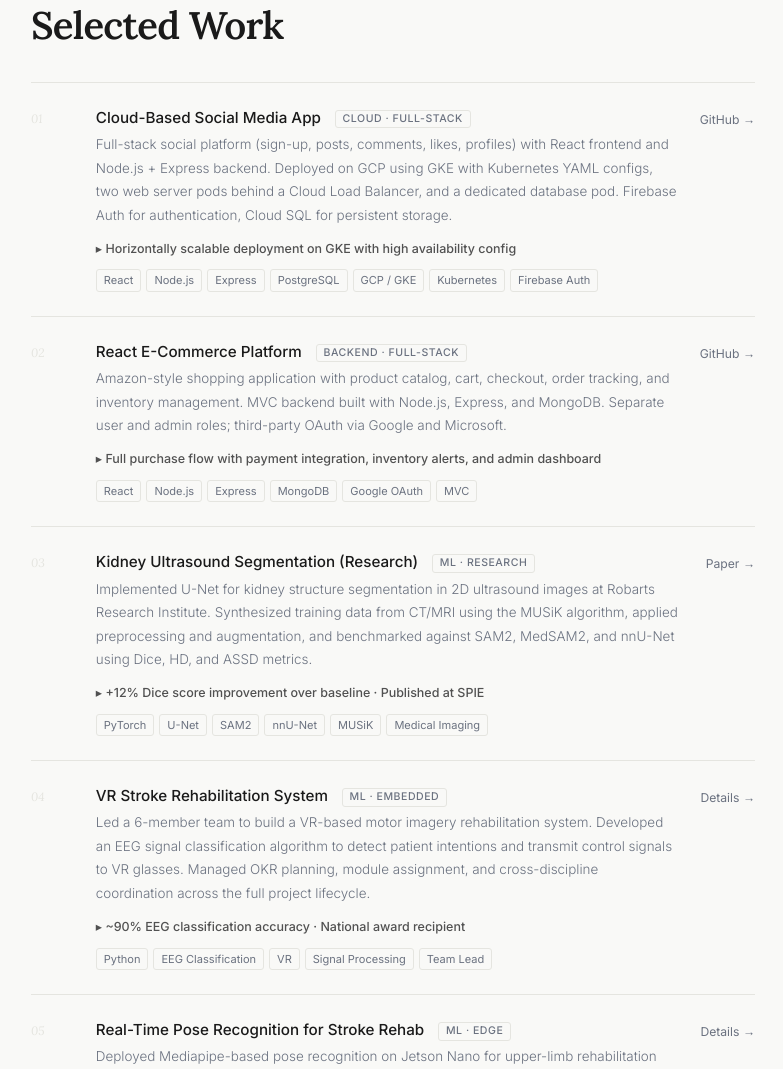
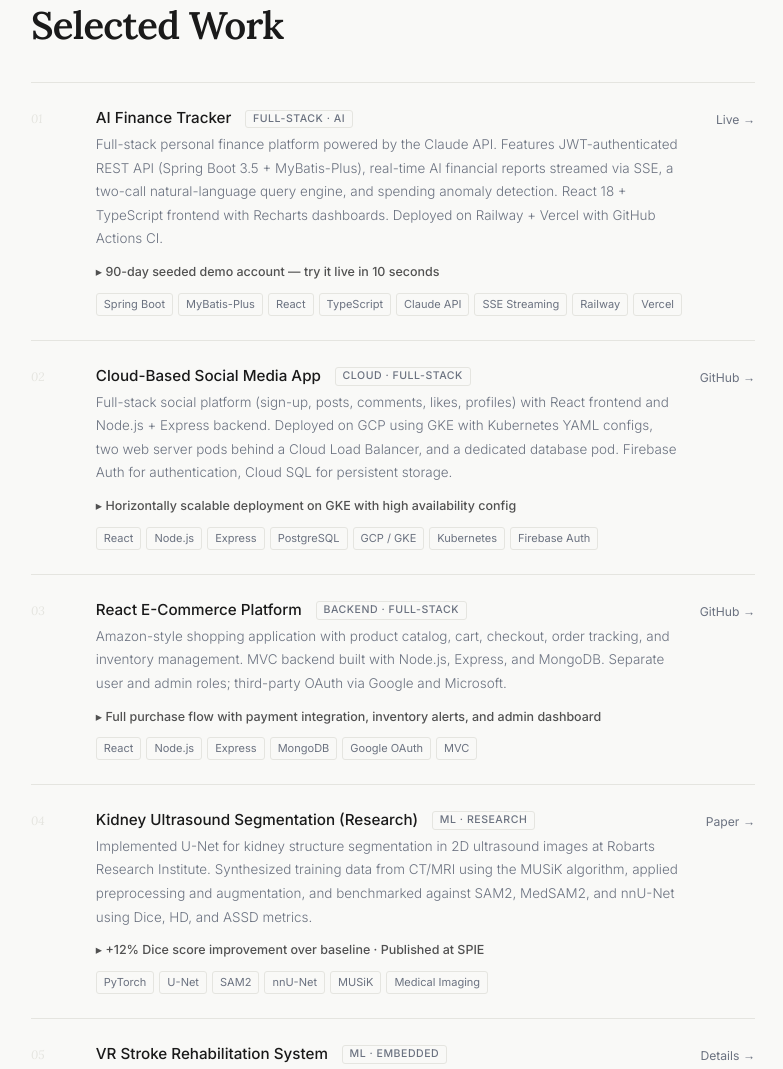
Before and after one commit to zbai53/zbai53.github.io, a plain HTML site: page index.html in a window 1280 px wide. Shown: the part 2712-3781 px from the top of the page, without its empty margins (247-1030 px from the left). Drawn offline with Linux system fonts and the light colour scheme.

Commit message:
Update index.html

```diff
--- a/index.html
+++ b/index.html
@@ -560,6 +560,33 @@
         <div class="proj-idx">01</div>
         <div>
           <div class="proj-title">
+            AI Finance Tracker
+            <span class="proj-tag">Full-Stack · AI</span>
+          </div>
+          <p class="proj-desc">
+            Full-stack personal finance platform powered by the Claude API. Features JWT-authenticated
+            REST API (Spring Boot 3.5 + MyBatis-Plus), real-time AI financial reports streamed via SSE,
+            a two-call natural-language query engine, and spending anomaly detection. React 18 + TypeScript
+            frontend with Recharts dashboards. Deployed on Railway + Vercel with GitHub Actions CI.
+          </p>
+          <div class="proj-highlight">90-day seeded demo account — try it live in 10 seconds</div>
+          <div class="tag-row">
+            <span class="tag">Spring Boot</span>
+            <span class="tag">MyBatis-Plus</span>
+            <span class="tag">React</span>
+            <span class="tag">TypeScript</span>
+            <span class="tag">Claude API</span>
+            <span class="tag">SSE Streaming</span>
+            <span class="tag">Railway</span>
+            <span class="tag">Vercel</span>
+          </div>
+        </div>
+        <a href="https://ai-finance-tracker-lake.vercel.app" class="proj-gh" target="_blank">Live →</a>
+      </div>
+      <div class="proj">
+        <div class="proj-idx">02</div>
+        <div>
+          <div class="proj-title">
             Cloud-Based Social Media App
             <span class="proj-tag">Cloud · Full-Stack</span>
           </div>
@@ -580,7 +607,7 @@
       </div>
 
       <div class="proj">
-        <div class="proj-idx">02</div>
+        <div class="proj-idx">03</div>
         <div>
           <div class="proj-title">
             React E-Commerce Platform
@@ -601,7 +628,7 @@
       </div>
 
       <div class="proj">
-        <div class="proj-idx">03</div>
+        <div class="proj-idx">04</div>
         <div>
           <div class="proj-title">
             Kidney Ultrasound Segmentation (Research)
@@ -622,7 +649,7 @@
       </div>
 
       <div class="proj">
-        <div class="proj-idx">04</div>
+        <div class="proj-idx">05</div>
         <div>
           <div class="proj-title">
             VR Stroke Rehabilitation System
@@ -644,7 +671,7 @@
       </div>
 
       <div class="proj">
-        <div class="proj-idx">05</div>
+        <div class="proj-idx">06</div>
         <div>
           <div class="proj-title">
             Real-Time Pose Recognition for Stroke Rehab
@@ -665,7 +692,7 @@
       </div>
 
       <div class="proj">
-        <div class="proj-idx">06</div>
+        <div class="proj-idx">07</div>
         <div>
           <div class="proj-title">
             IoT Exoskeleton Rehabilitation System
```
